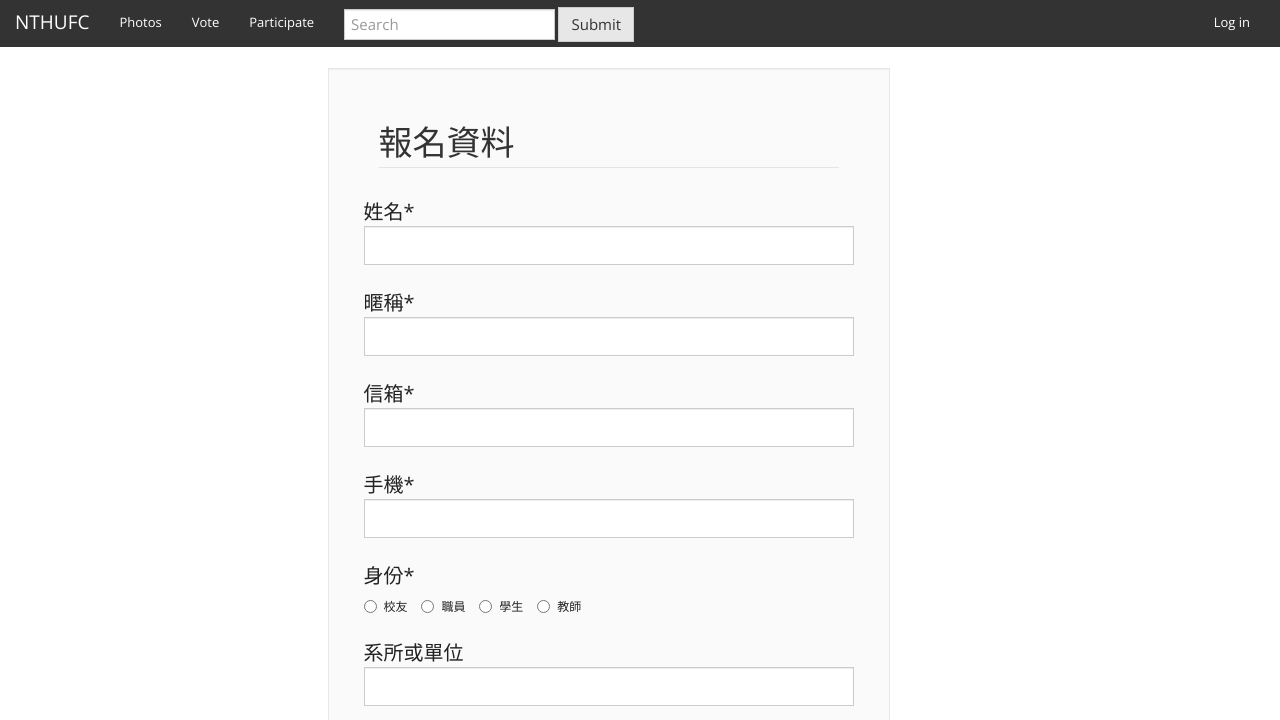
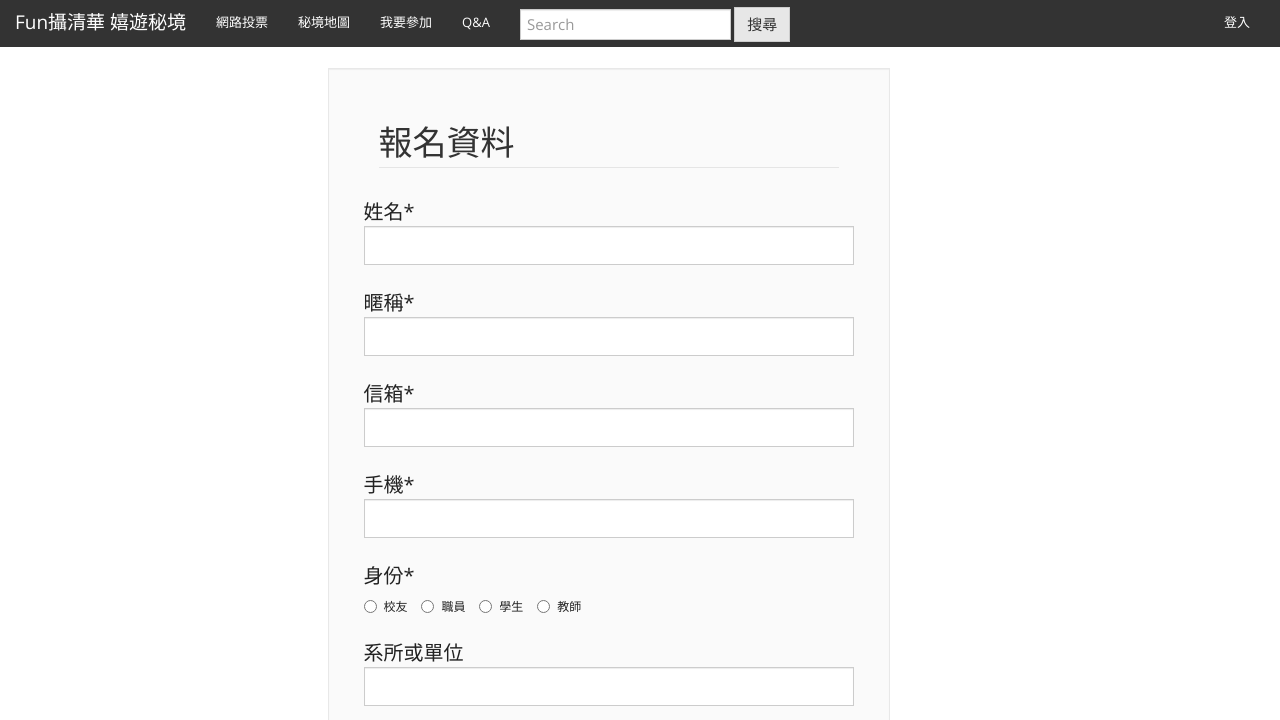
Before and after one commit to octopopo/NTHUFC, a Django app: page /participate/ in a window 1280 px wide. Shown: the top 720 px of the page. Run offline with Django 3.2, Linux system fonts and the light colour scheme; some libraries are stand-ins or nearby versions.

```diff
--- a/index/static/css/participate.css
+++ b/index/static/css/participate.css
@@ -53,3 +53,8 @@ legend {
   box-sizing: border-box;
   resize: none;
 }
+
+#preview_img{
+  max-width: 100%;
+  display: none;
+}
--- a/index/templates/index/base.html
+++ b/index/templates/index/base.html
@@ -31,23 +31,27 @@
             <span class="icon-bar"></span>
             <span class="icon-bar"></span>
           </button>
-          <a class="navbar-brand" href="{% url 'index:index' %}">NTHUFC</a>
+          <a class="navbar-brand" href="{% url 'index:index' %}">Fun攝清華 嬉遊秘境</a>
         </div>
 
         <div class="collapse navbar-collapse" id="bs-example-navbar-collapse-2">
           <ul class="nav navbar-nav">
+            <li><a href="#">網路投票</a></li>
+            <!--
             <li><a href="{% url 'photos:photos' %}">Photos</a></li>
-            <li><a href="#">Vote</a></li>
-            <li><a href="#" onclick="checkLogin()" id="participate">Participate</a></li>
+            -->
+            <li><a href="#">秘境地圖</a></li>
+            <li><a href="#" onclick="checkLogin()" id="participate">我要參加</a></li>
+            <li><a href="#">Q&A</a></li>
           </ul>
           <form class="navbar-form navbar-left" role="search">
             <div class="form-group">
               <input type="text" class="form-control" placeholder="Search">
             </div>
-            <button type="submit" class="btn btn-default">Submit</button>
+            <button type="submit" class="btn btn-default">搜尋</button>
           </form>
           <ul class="nav navbar-nav navbar-right">
-            <li><a href="#">Log in</a></li>
+            <li><a href="#">登入</a></li>
           </ul>
         </div>
       </div>
--- a/index/templates/index/index.html
+++ b/index/templates/index/index.html
@@ -15,7 +15,7 @@
     {{ photo.title }}
   {% endfor %}
   -->
-  <h1 style="margin-top: 0px;">Film Contest</h1>
+  <h1 style="margin-top: 0px;">六十週年校慶攝影比賽</h1>
   <hr>
   <div id="myCarousel" class="carousel slide" data-ride="carousel">
     <!-- Indicators -->
--- a/index/templates/index/participate.html
+++ b/index/templates/index/participate.html
@@ -60,6 +60,9 @@
             </div>
             <input type="text" class="form-control" id="select-txt" disabled>
             <input type="button" class="btn btn-default btn-xs" id="select-btn" value="Select" onclick="selectImg()">
+            <div style="text-align: left;">
+              <img id="preview_img" src="#" alt="your image"/>
+            </div>
           </div>
         </form>
       </div>
@@ -70,4 +73,5 @@
     </div>
   </div>
 </div>
+
 {% endblock body_block %}
--- a/index/views.py
+++ b/index/views.py
@@ -1,3 +1,4 @@
+#-*- encoding=UTF-8 -*-
 from django.shortcuts import render, redirect
 from photos.models import Photo
 from users.models import Account
@@ -7,7 +8,7 @@ from django.forms.models import inlineformset_factory
 
 # Create your views here.
 def index(request):
-    title = 'NTHUFC'
+    title = 'Fun攝清華 嬉遊秘境'
     #test related_name
     '''
     test_account = Account.objects.all()[:1].get()
--- a/photos/models.py
+++ b/photos/models.py
@@ -26,9 +26,7 @@ class Photo(models.Model):
     content = models.TextField(default=None)
     #related_name can reverse foreign krey to one-to-many
     owner = models.ForeignKey(Account, related_name='photos')
-    #tags = models.ManyToManyField(Tag, blank=True, null=True)
     tags = models.CharField(max_length=32, validators=[RegexValidator(regex='^[^ ]{1,10}( [^ ]{1,10}){0,2}$',message='You can only enter at most 3 tags and seperate any 2 tags with a space.')])
-
     location_marker = models.ForeignKey(LocationMarker)
     flickr_photo_id = models.CharField(max_length=50,blank=True)
     flickr_photo_url = models.URLField(max_length=100,blank=True)
--- a/users/models.py
+++ b/users/models.py
@@ -16,8 +16,9 @@ class UserProfile(models.Model):
 '''
 
 class Account(models.Model):
-    username = models.CharField(max_length=20, default='')
-    nickname = models.CharField(max_length=20, default='')
+
+    username = models.CharField(max_length=20, default='', unique=True)
+    nickname = models.CharField(max_length=20, default='', unique=True)
 
     TEACHER = 'TE'
     STUDENT = 'ST'
@@ -32,7 +33,7 @@ class Account(models.Model):
 
     identity = models.CharField(max_length=2, choices=IDENTITY_CHOICES, default=None)
     major = models.CharField(max_length=20, default='', blank=True, null=True)
-    email = models.EmailField(max_length=256)
+    email = models.EmailField(max_length=250, unique=True)
     cellphone = models.CharField(max_length=10, unique=True, validators=[RegexValidator(regex='^\d{10}$', message='Invalid number', code='Invalid number')])
     def __unicode__(self):
         return self.username
```
Also changed, not shown: index/static/js/upload.js (+28 -6 lines), index/forms.py (line endings or trailing spaces).
